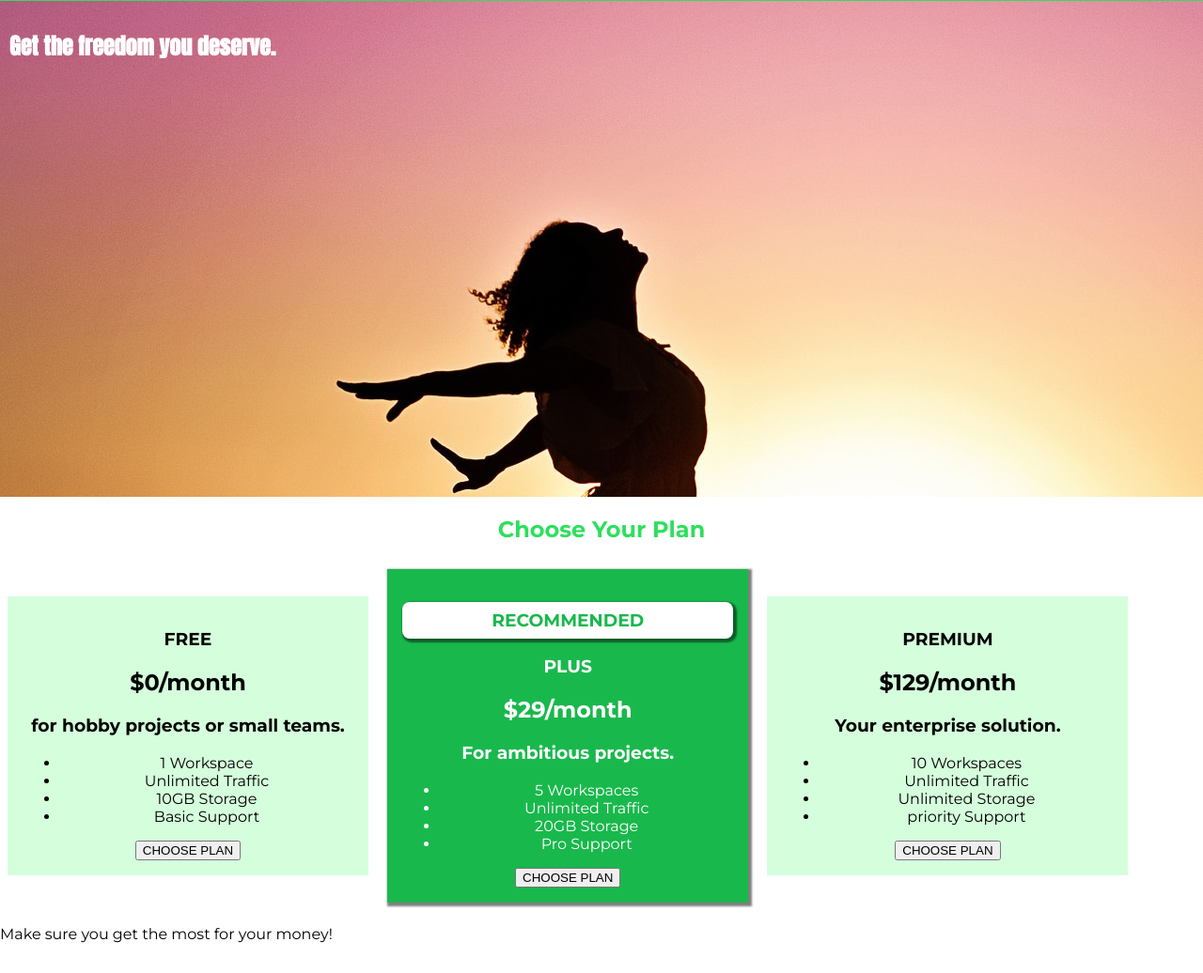
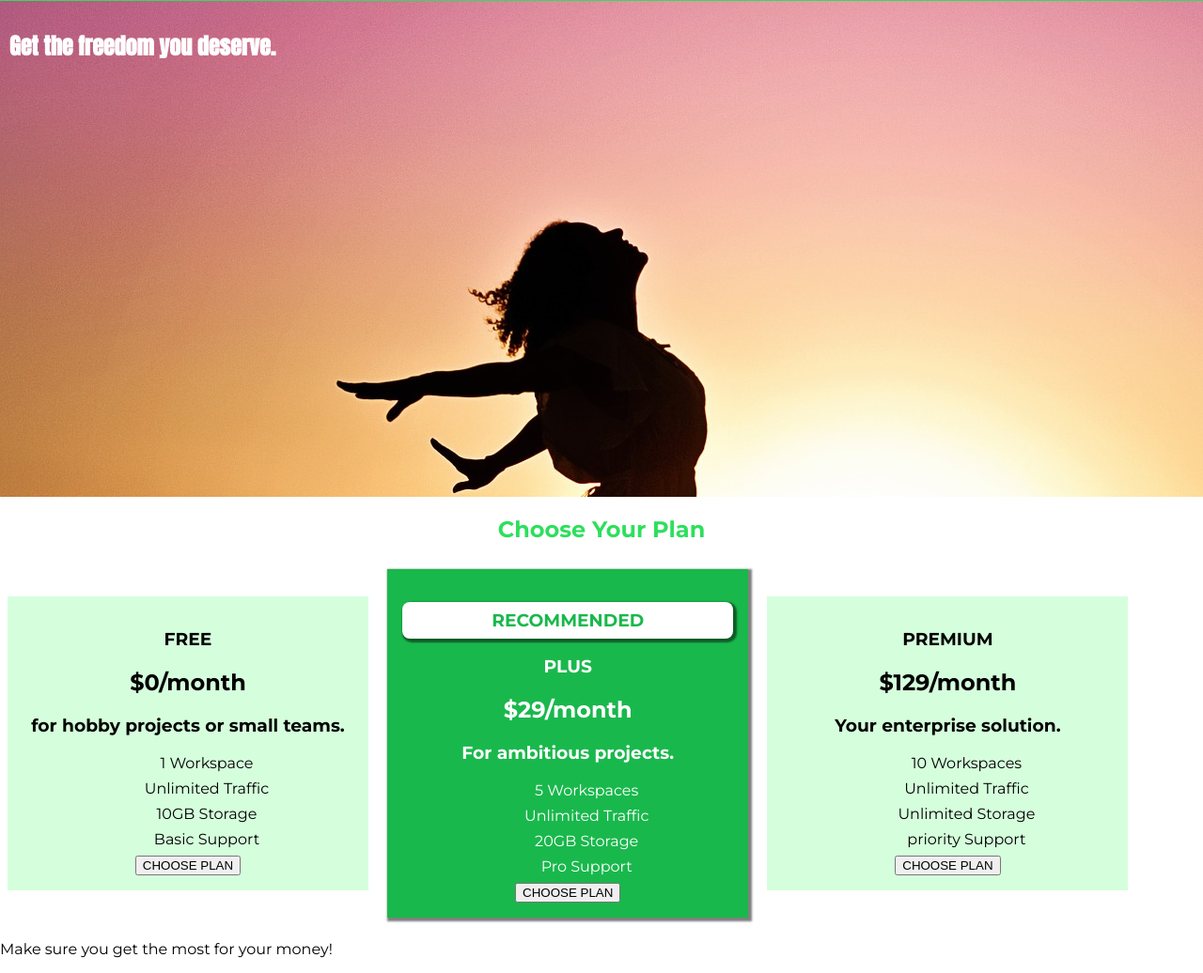
Before and after one commit to BrilliantPhoenix2024/Learning-HtmlCss, a plain HTML site: page Formatting_with_CSS/Practicing the Basics/index.html in a window 1280 px wide. Shown: the part 42-1078 px from the top of the page at 94% size. Drawn offline with Linux system fonts and the light colour scheme.

Commit message:
Styling the Lists

```diff
--- a/Formatting_with_CSS/Practicing the Basics/index.html
+++ b/Formatting_with_CSS/Practicing the Basics/index.html
@@ -48,7 +48,7 @@
             <h1>FREE</h1>
             <h2>$0/month</h2>
             <h3>for hobby projects or small teams.</h3>
-            <ul>
+            <ul class="plan__features">
               <li>1 Workspace</li>
               <li>Unlimited Traffic</li>
               <li>10GB Storage</li>
@@ -64,7 +64,7 @@
             <h1>PLUS</h1>
             <h2>$29/month</h2>
             <h3>For ambitious projects.</h3>
-            <ul>
+            <ul class="plan__features">
               <li>5 Workspaces</li>
               <li>Unlimited Traffic</li>
               <li>20GB Storage</li>
@@ -80,7 +80,7 @@
 
             <h2>$129/month</h2>
             <h3>Your enterprise solution.</h3>
-            <ul>
+            <ul class="plan__features">
               <li>10 Workspaces</li>
               <li>Unlimited Traffic</li>
               <li>Unlimited Storage</li>
--- a/Formatting_with_CSS/Practicing the Basics/style.css
+++ b/Formatting_with_CSS/Practicing the Basics/style.css
@@ -46,6 +46,15 @@ body {
   padding: 8px;
   box-shadow: 2px 2px 2px 2px rgba(0, 0, 0, 0.5);
   border-radius: 8px;
+}
+
+.plan__features {
+  list-style: none;
+  margin: 0;
+}
+
+.plan__features li{
+margin: 8px 0;
 }
 
 /* h1 {
```
